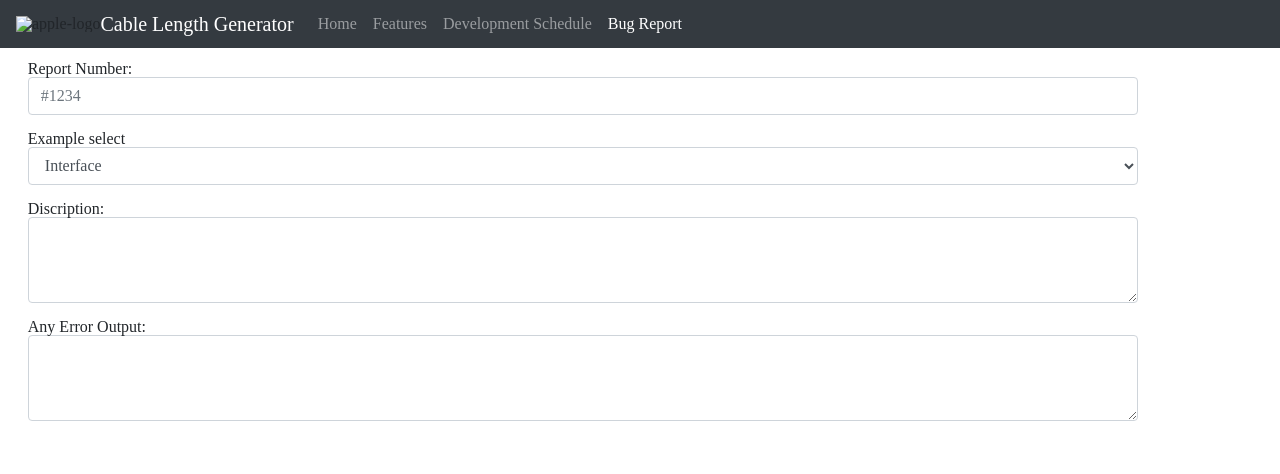
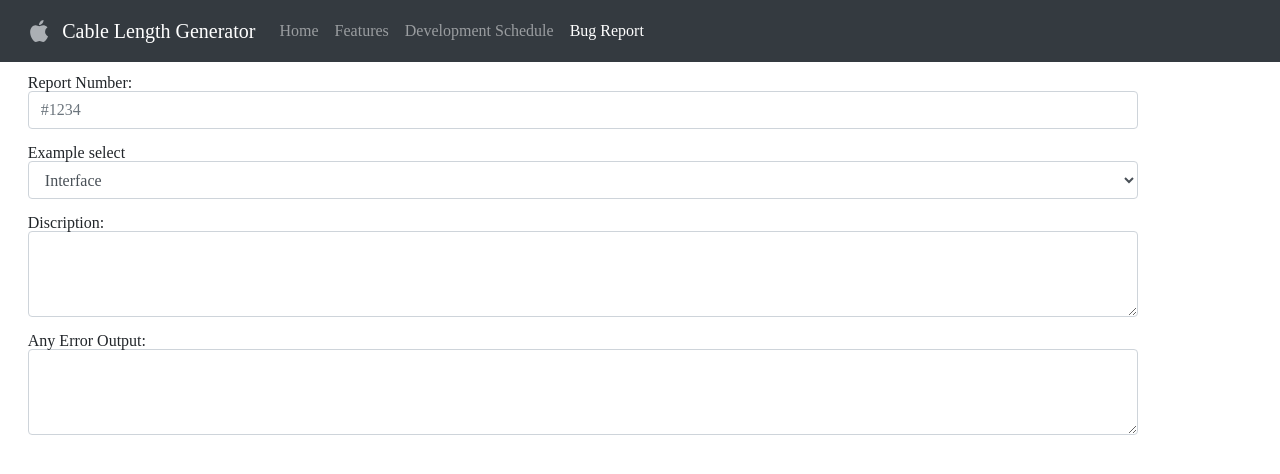
Before and after one commit to jmobley09/clg-tool, a plain HTML site: page Bugs.html in a window 1280 px wide. Drawn offline with nearby package versions, Linux system fonts and the light colour scheme.

Commit message:
added Apple Logo to Nav bar

```diff
--- a/Bugs.html
+++ b/Bugs.html
@@ -22,7 +22,7 @@
 <body>
     <!-- Nav Bar -->
     <nav class="navbar navbar-expand-lg navbar-dark bg-dark">
-        <img src="" alt="apple-logo">
+        <img src="assets/images/Apple_Logo_Gray_sm.svg" alt="apple-logo">
         <a class="navbar-brand" href="#">Cable Length Generator</a>
         <button class="navbar-toggler" type="button" data-toggle="collapse" data-target="#navbarNav" aria-controls="navbarNav"
             aria-expanded="false" aria-label="Toggle navigation">
--- a/assets/css/style.css
+++ b/assets/css/style.css
@@ -14,3 +14,6 @@ h1 {
 	text-align:center;
 	font:20pt bold,"Vollkorn";color:#bbb
 }
+img {
+	margin: 1%;
+}
```
Also changed, not shown: features.html (+1 -1 lines), index.html (+1 -1 lines), schedule.html (+1 -1 lines), assets/images/Apple_Logo_Gray_sm.svg (added), 1 other file.
